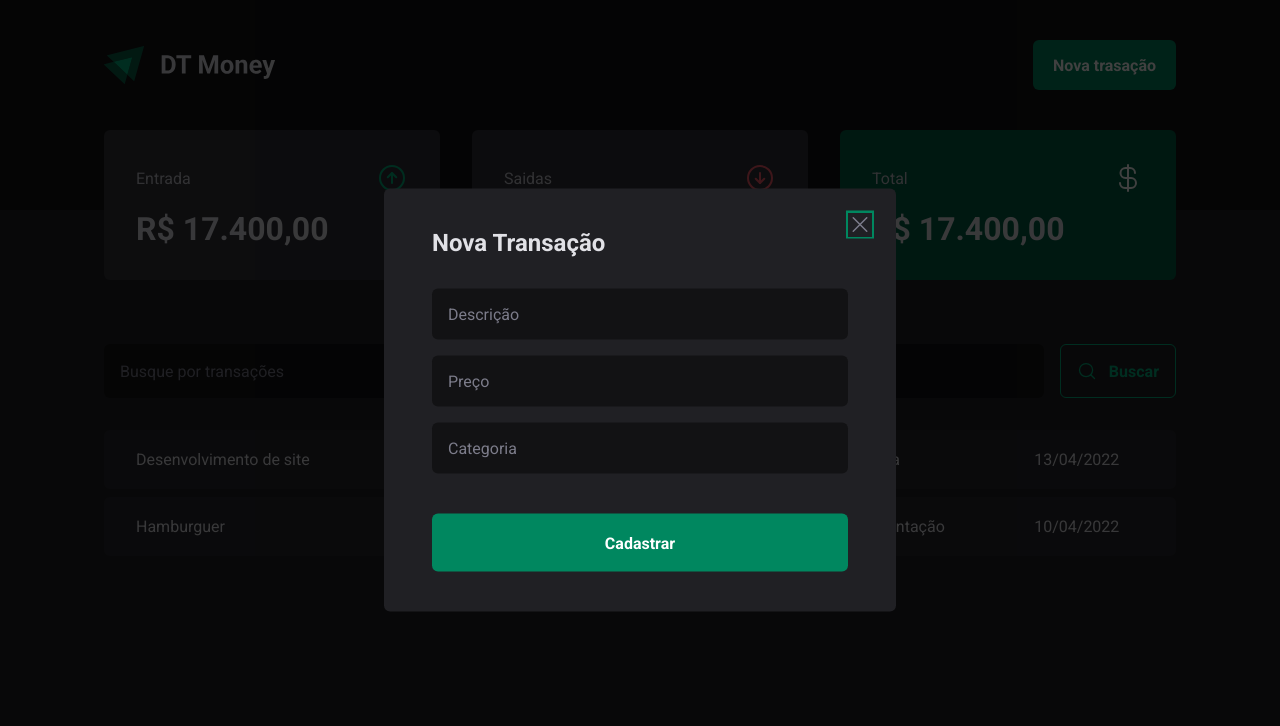
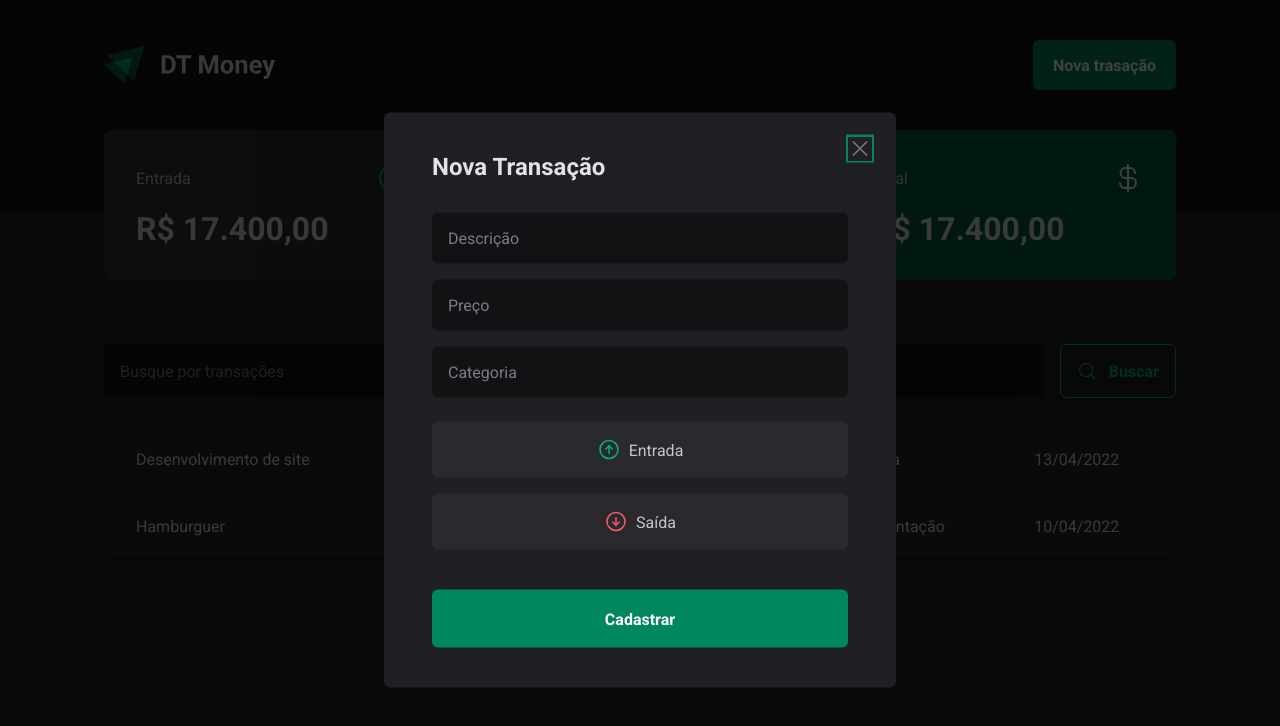
Before and after one commit to Zattrus/03-dt-money, a React (Vite) app: page / in a window 1280 px wide. Both pictures are taken after a click on the button "Nova trasação". Shown: the top 726 px of the page. Built offline with nearby package versions, Linux system fonts and the light colour scheme.

Commit message:
criando botoes de entrada e saida

```diff
--- a/src/components/NewTransactionModal/index.tsx
+++ b/src/components/NewTransactionModal/index.tsx
@@ -1,6 +1,6 @@
 import * as Dialog from '@radix-ui/react-dialog';
-import { CloseButton, Content, Overlay } from './styles';
-import { X } from 'phosphor-react';
+import { CloseButton, Content, Overlay, TransactionType, TransactionTypeButton } from './styles';
+import { ArrowCircleDown, ArrowCircleUp, X } from 'phosphor-react';
 
 export function NewTransactionModal() {
     return (
@@ -19,6 +19,18 @@
                     <input type="number" placeholder="Preço" required />
                     <input type="text" placeholder="Categoria" required />
 
+                    <TransactionType>
+                        <TransactionTypeButton variant="income">
+                            <ArrowCircleUp size={24} />
+                            Entrada
+                        </TransactionTypeButton>
+
+                        <TransactionTypeButton variant="outcome">
+                            <ArrowCircleDown size={24} />
+                            Saída
+                        </TransactionTypeButton>
+                    </TransactionType>
+
                     <button type="submit">
                         Cadastrar
                     </button>
--- a/src/components/NewTransactionModal/styles.ts
+++ b/src/components/NewTransactionModal/styles.ts
@@ -68,3 +68,31 @@
     line-height: 0;
     color: ${props => props.theme["gray-500"]};
 `;
+
+export const TransactionType = styled.div`
+    display: grid;
+    grid-template-columns: repeat(2, 1rf);
+    gap: 1rem;
+    margin-top: 0.5rem;
+`;
+
+interface TransactionTypeButtonProps {
+    variant: 'income' | 'outcome';
+}
+
+export const TransactionTypeButton = styled.button<TransactionTypeButtonProps>`
+    background: ${props => props.theme["gray-700"]};
+    padding: 1rem;
+    display: flex;
+    align-items: center;
+    justify-content: center;
+    gap: 0.5rem;
+    border-radius: 6px;
+    cursor: pointer;
+    border: 0;
+    color: ${props => props.theme["gray-300"]};
+
+    svg {
+        color: ${props => props.variant === 'income' ? props.theme["green-300"] : props.theme["red-300"]};
+    }
+`;
```
